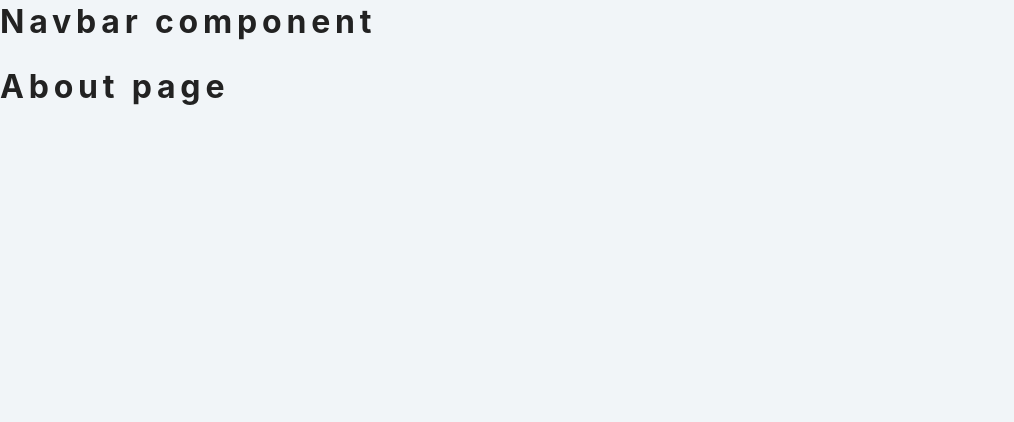
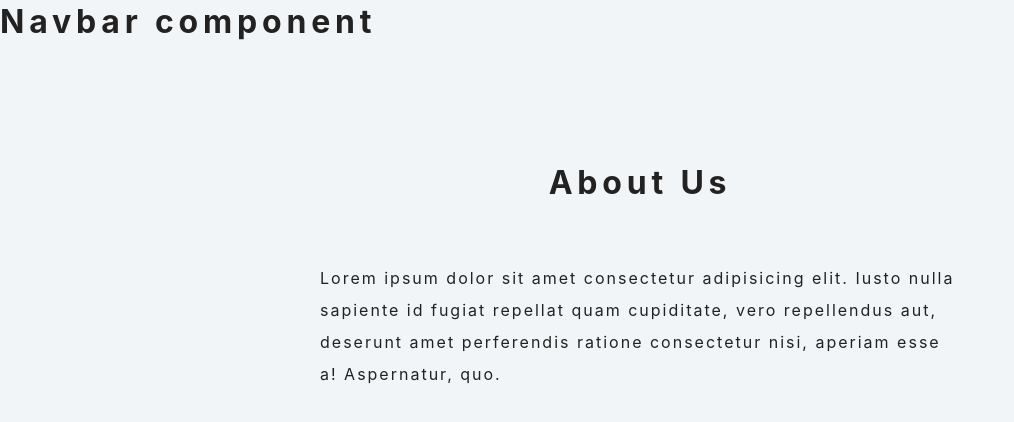
Before and after one commit to Mekarosi/cocktail-app, a React (Create React App) app: page /about in a window 1280 px wide. Shown: the top 422 px of the page, without its empty margins (0-1014 px from the left). Built offline with nearby package versions, Linux system fonts and the light colour scheme.

Commit message:
Modify pages

```diff
--- a/src/pages/About.js
+++ b/src/pages/About.js
@@ -2,9 +2,10 @@ import React from 'react'
 
 const About = () => {
     return (
-        <div>
-            <h1>About page</h1>
-        </div>
+        <section className="section about-section">
+             <h1 className="section-title">about us</h1>
+             <p>Lorem ipsum dolor sit amet consectetur adipisicing elit. Iusto nulla sapiente id fugiat repellat quam cupiditate, vero repellendus aut, deserunt amet perferendis ratione consectetur nisi, aperiam esse a! Aspernatur, quo.</p>
+        </section>
     )
 }
 
--- a/src/pages/Error.js
+++ b/src/pages/Error.js
@@ -2,7 +2,14 @@ import React from 'react'
 
 const Error = () => {
     return (
-       <h1>Error page</h1>
+        <section className="error-page section">
+        <div className="error-container">
+          <h1>oops! it's a dead end</h1>
+          <Link to="/" className="btn btn-primary">
+            back home
+          </Link>
+        </div>
+      </section>
     )
 }
 
--- a/src/pages/Home.js
+++ b/src/pages/Home.js
@@ -1,10 +1,13 @@
 import React from 'react'
+import SearchForm from '../components/SearchForm'
+import CocktailList from '../components/CocktailList'
 
 const Home = () => {
     return (
-        <div>
-            <h1>Home page</h1>
-        </div>
+        <main>
+            <SearchForm />
+            <CocktailList />
+        </main>
     )
 }
 
```
